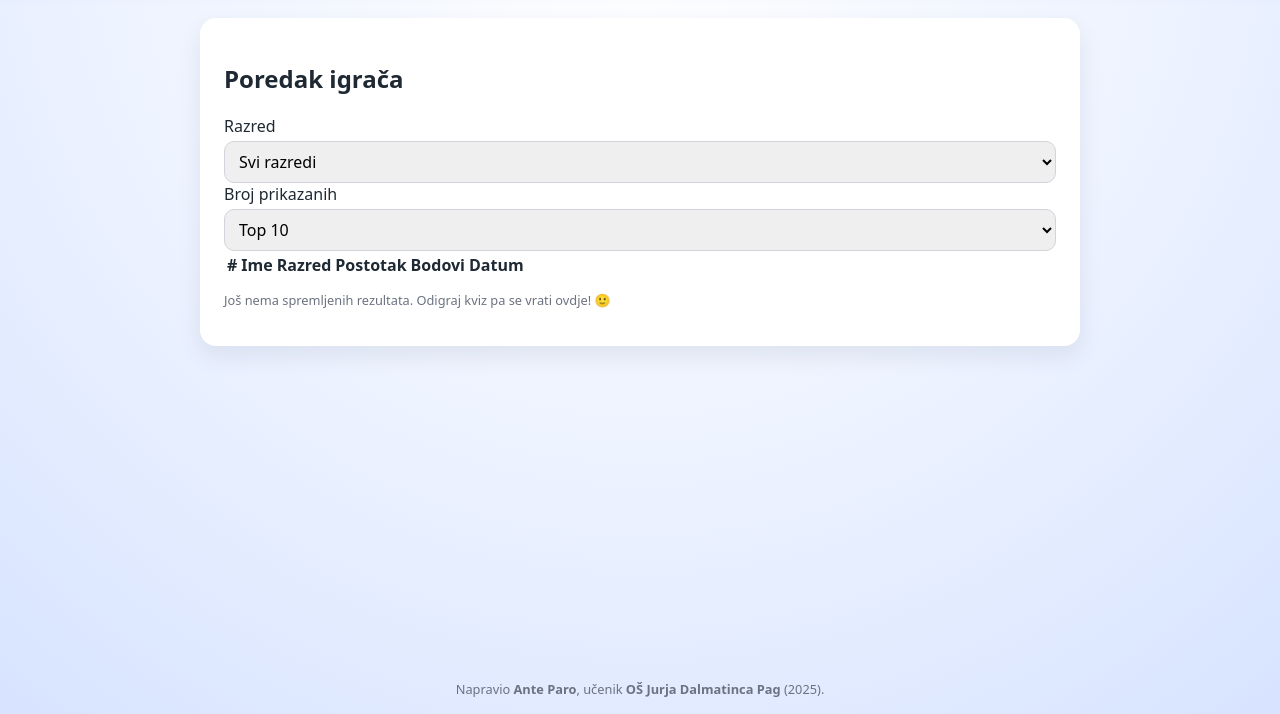
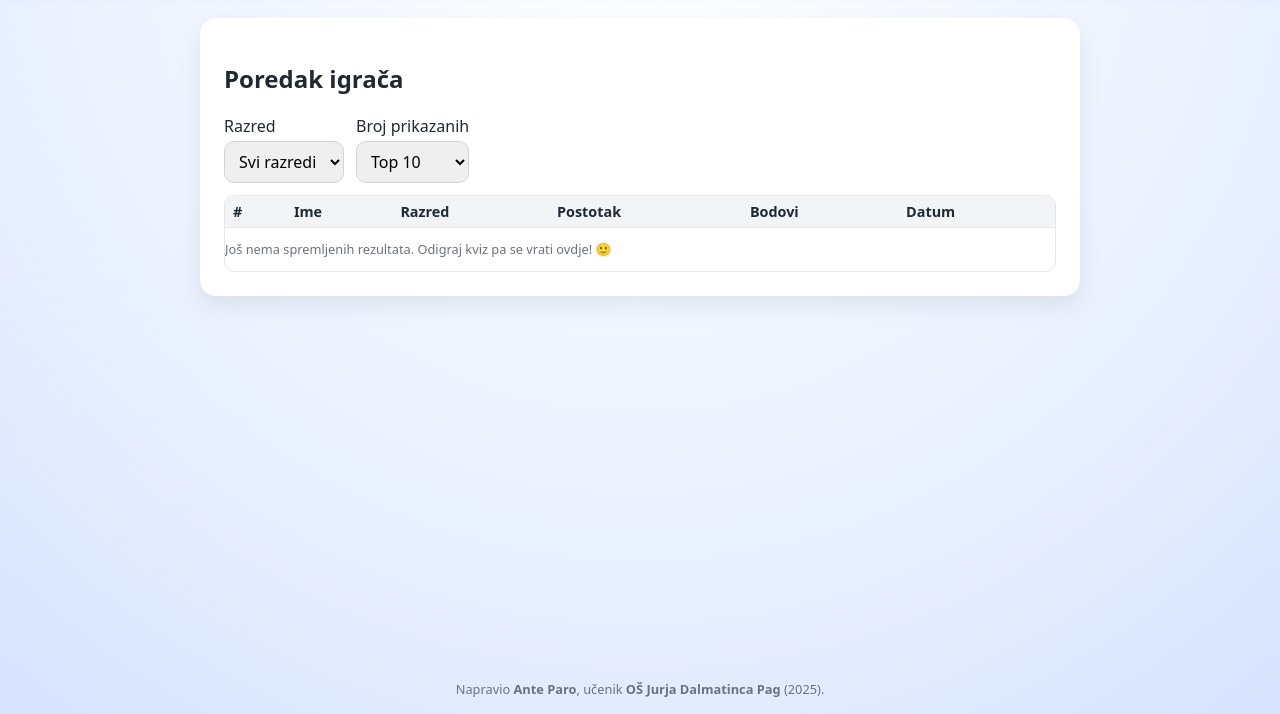
Before and after one commit to 4g58sm9bts-creator/kviz, a plain HTML site: page leaderboard.html in a window 1280 px wide. Shown: the part 86-800 px from the top of the page. Drawn offline with Linux system fonts and the light colour scheme.

Commit message:
Update style.css

```diff
--- a/style.css
+++ b/style.css
@@ -385,3 +385,39 @@ footer {
     grid-template-columns: 1fr;
   }
 }
+/* Leaderboard */
+
+.leaderboard-controls {
+  display: flex;
+  flex-wrap: wrap;
+  gap: 12px;
+  margin: 12px 0;
+}
+
+.leaderboard-wrapper {
+  margin-top: 8px;
+  max-height: 420px;
+  overflow: auto;
+  border-radius: var(--radius-md);
+  border: 1px solid #e5e7eb;
+}
+
+.leaderboard-table {
+  width: 100%;
+  border-collapse: collapse;
+  font-size: 0.9rem;
+}
+
+.leaderboard-table th,
+.leaderboard-table td {
+  padding: 6px 8px;
+  border-bottom: 1px solid #e5e7eb;
+  text-align: left;
+}
+
+.leaderboard-table th {
+  background: #f3f4f6;
+  position: sticky;
+  top: 0;
+  z-index: 1;
+}
```
